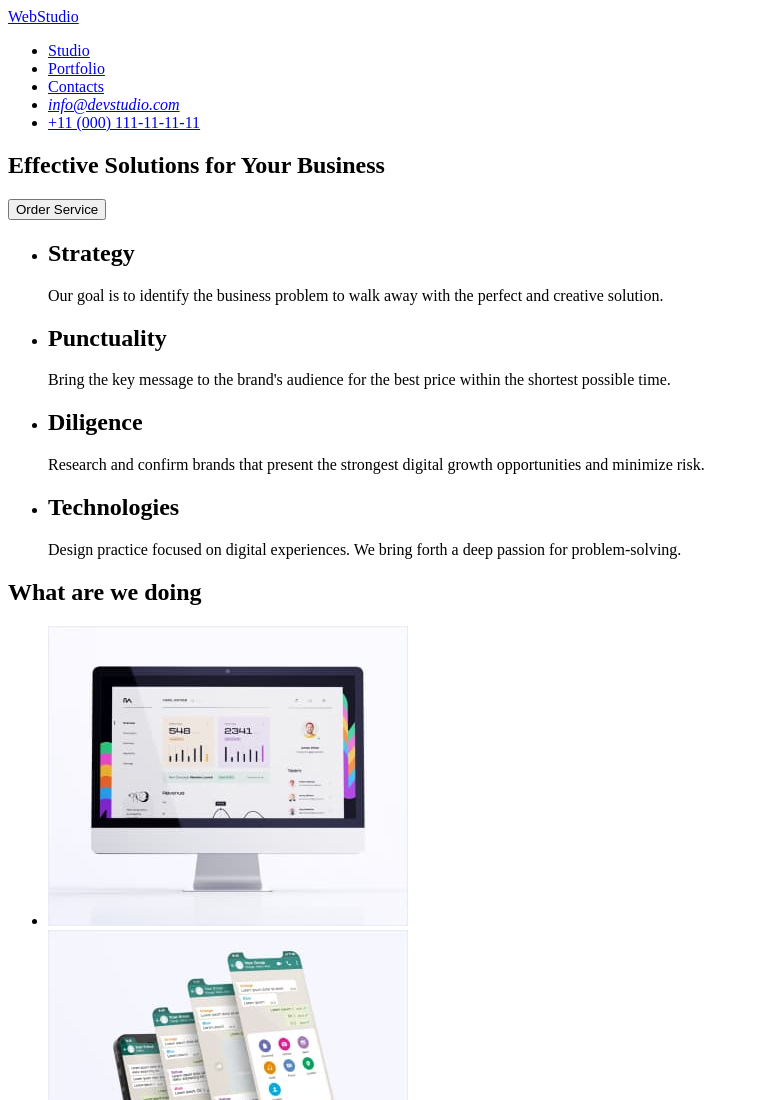
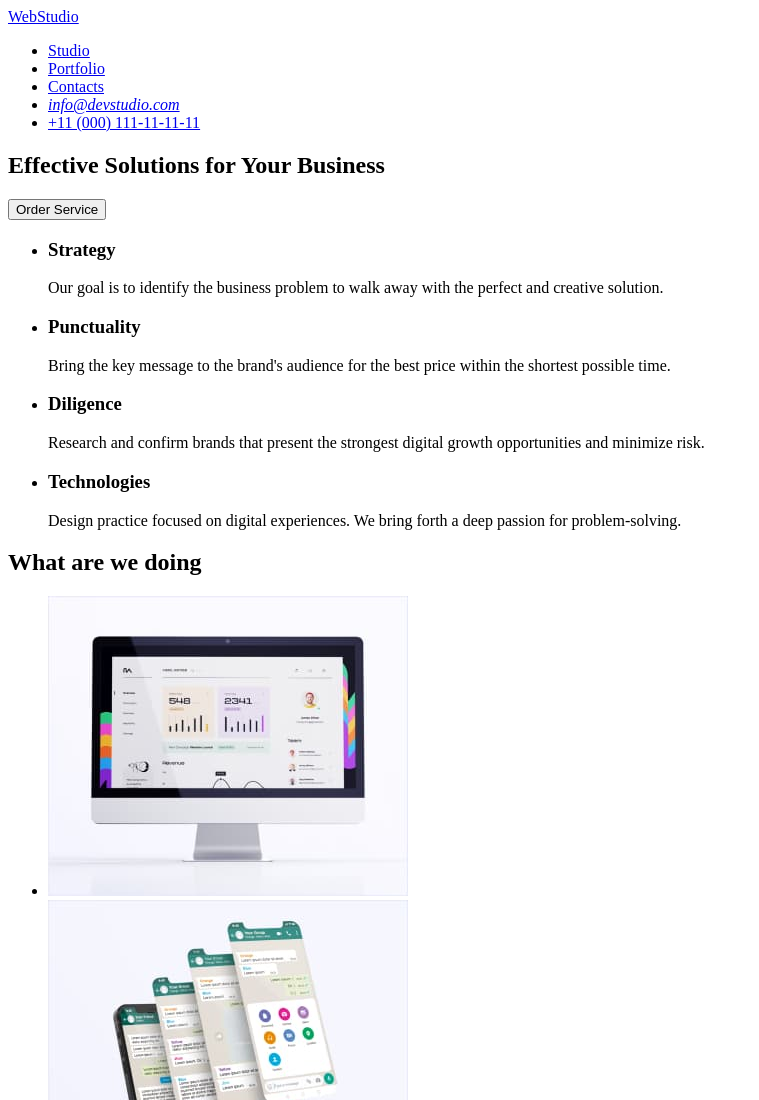
Before and after one commit to Mocanuu/goit-markup-hw-01, a plain HTML site: page index.html in a window 1280 px wide. Shown: the top 1100 px of the page, without its empty margins (0-759 px from the left). Drawn offline with Linux system fonts and the light colour scheme.

Commit message:
inca una

```diff
--- a/index.html
+++ b/index.html
@@ -33,8 +33,8 @@
       <!--Main-->
       <section>
           <!--Title-->
-        <h1>
-          Effective Solutions for Your Business</h1>
+        <h2>
+          Effective Solutions for Your Business</h2>
           <!--Button Order Service-->
           <button type="button">Order Service</button>
       </section>
@@ -43,7 +43,7 @@
         <ul>
           <li>
             <title>Strategy</title>
-            <h2>Strategy</h2>
+            <h3>Strategy</h3>
             <p>
               Our goal is to identify the business problem to walk away with the
               perfect and creative solution.
@@ -51,7 +51,7 @@
           </li>
           <li>
             <title>Punctuality</title>
-            <h2>Punctuality</h2>
+            <h3>Punctuality</h3>
             <p>
               Bring the key message to the brand's audience for the best price
               within the shortest possible time.
@@ -59,7 +59,7 @@
           </li>
           <li>
             <title>Diligence</title>
-            <h2>Diligence</h2>
+            <h3>Diligence</h3>
             <p>
               Research and confirm brands that present the strongest digital
               growth opportunities and minimize risk.
@@ -67,7 +67,7 @@
           </li>
           <li>
             <title>Technologies</title>
-            <h2>Technologies</h2>
+            <h3>Technologies</h3>
             <p>
               Design practice focused on digital experiences. We bring forth a
               deep passion for problem-solving.
```
